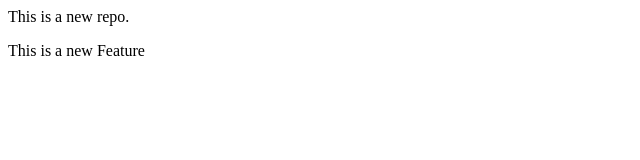
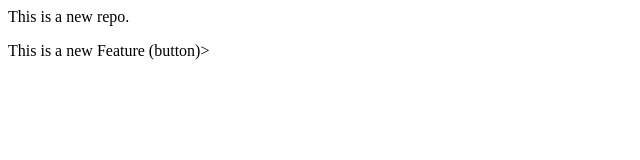
Before and after one commit to Pratyush5555/localrepo, a plain HTML site: page index.html in a window 1280 px wide. Shown: the full height of the page, 0-640 px from the left. Drawn offline with Linux system fonts and the light colour scheme.

```diff
--- a/index.html
+++ b/index.html
@@ -1,2 +1,2 @@
 <p>This is a new repo.</p>
-<p> This is a new Feature</p>
+<p> This is a new Feature (button)></p>
```
